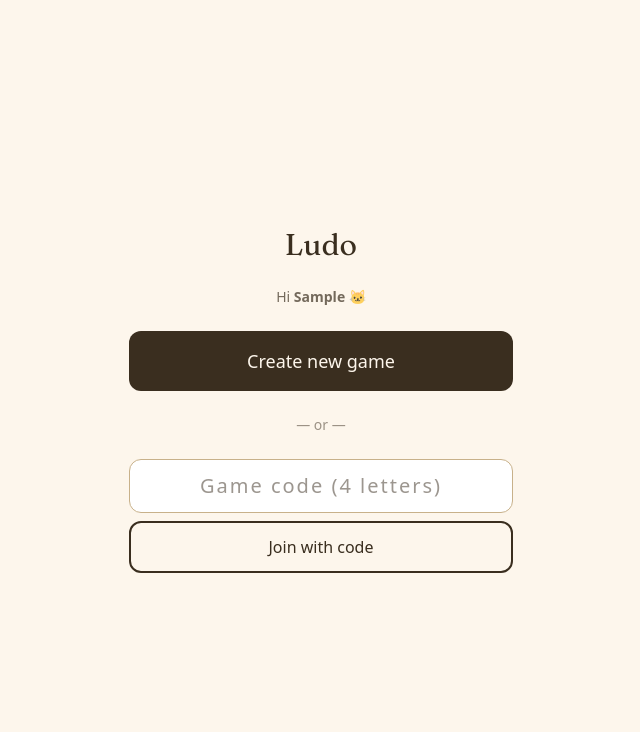
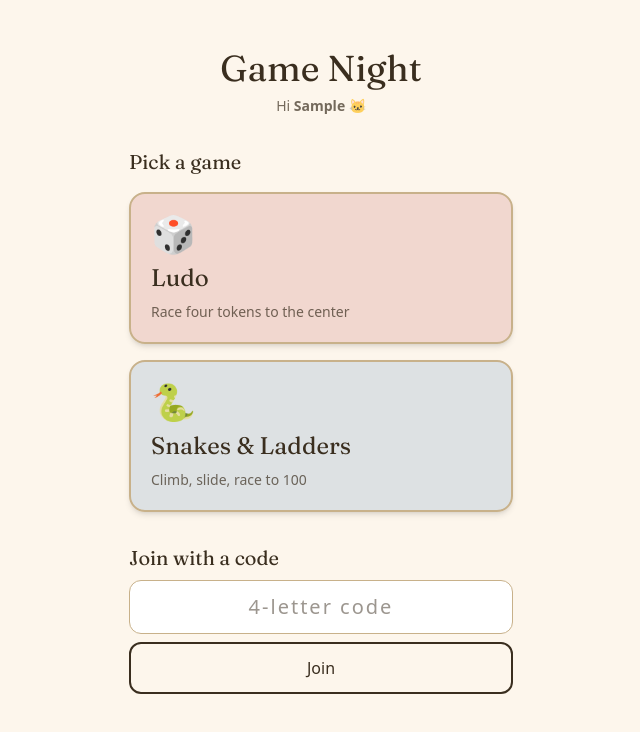
Before and after one commit to angelshamieh/Ludo, a Next.js app in the folder apps/web/: page / in a window 1280 px wide. Both pictures are taken after typing "Sample" into the empty fields and a click on the button "Continue". Shown: the top 732 px of the page, without its empty margins (319-959 px from the left). Built offline with nearby package versions, Linux system fonts and the light colour scheme.

Commit message:
feat(web): catalog landing with GameCard for Ludo + Snakes & Ladders

```diff
--- a/apps/web/src/app/page.tsx
+++ b/apps/web/src/app/page.tsx
@@ -3,6 +3,7 @@ import { useState } from 'react';
 import { useRouter } from 'next/navigation';
 import { useLocalProfile } from '@/lib/useLocalProfile';
 import { ProfileForm } from '@/components/ProfileForm';
+import { GameCard } from '@/components/GameCard';
 
 const HTTP_URL = process.env.NEXT_PUBLIC_LUDO_HTTP ?? 'http://localhost:8787';
 
@@ -10,12 +11,13 @@ export default function Home() {
   const router = useRouter();
   const { profile, save } = useLocalProfile();
   const [joinCode, setJoinCode] = useState('');
+  const [joinError, setJoinError] = useState<string | null>(null);
 
   if (!profile) {
     return (
       <main className="min-h-screen-d flex items-center justify-center p-4">
         <div className="flex flex-col items-center gap-4 w-full max-w-sm">
-          <h1 className="font-display text-3xl">Ludo</h1>
+          <h1 className="font-display text-3xl">Game Night</h1>
           <p className="opacity-70 text-sm text-center">Pick a name and avatar so your family knows it&apos;s you.</p>
           <ProfileForm onSave={save} />
         </div>
@@ -23,42 +25,62 @@ export default function Home() {
     );
   }
 
-  const create = async () => {
-    const r = await fetch(`${HTTP_URL}/rooms`, {
-      method: 'POST', headers: { 'content-type': 'application/json' },
-      body: JSON.stringify({ hostId: profile.playerId, name: profile.name, avatar: profile.avatar }),
-    });
-    const { code } = await r.json();
-    router.push(`/room/${code}`);
-  };
-
-  const join = (e: React.FormEvent) => {
+  const join = async (e: React.FormEvent) => {
     e.preventDefault();
-    if (joinCode.trim().length === 4) router.push(`/room/${joinCode.trim().toUpperCase()}`);
+    setJoinError(null);
+    const code = joinCode.trim().toUpperCase();
+    if (code.length !== 4) return;
+    try {
+      const r = await fetch(`${HTTP_URL}/rooms/${code}`);
+      if (!r.ok) {
+        setJoinError('No game found with that code.');
+        return;
+      }
+      const { gameType } = await r.json();
+      router.push(`/${gameType}/${code}`);
+    } catch {
+      setJoinError('Could not reach the server.');
+    }
   };
 
   return (
-    <main className="min-h-screen-d flex items-center justify-center p-4">
-      <div className="flex flex-col items-center gap-6 w-full max-w-sm">
-        <h1 className="font-display text-3xl">Ludo</h1>
+    <main className="min-h-screen-d flex flex-col items-center gap-8 p-4 pt-12">
+      <header className="flex flex-col items-center gap-2">
+        <h1 className="font-display text-4xl">Game Night</h1>
         <p className="text-sm opacity-70">Hi <strong>{profile.name}</strong> {profile.avatar}</p>
+      </header>
 
-        <button onClick={create} className="w-full bg-ink text-paper py-4 rounded-xl text-lg">
-          Create new game
-        </button>
+      <section className="w-full max-w-sm flex flex-col gap-4">
+        <h2 className="font-display text-xl">Pick a game</h2>
+        <GameCard
+          href="/ludo/new"
+          name="Ludo"
+          tagline="Race four tokens to the center"
+          accent="bg-rust/25"
+          icon="🎲"
+        />
+        <GameCard
+          href="/snakes/new"
+          name="Snakes & Ladders"
+          tagline="Climb, slide, race to 100"
+          accent="bg-sky/25"
+          icon="🐍"
+        />
+      </section>
 
-        <div className="w-full text-center opacity-50 text-sm">— or —</div>
-
-        <form onSubmit={join} className="w-full flex flex-col gap-2">
+      <section className="w-full max-w-sm flex flex-col gap-2">
+        <h2 className="font-display text-xl">Join with a code</h2>
+        <form onSubmit={join} className="flex flex-col gap-2">
           <input
-            inputMode="text" autoCapitalize="characters" maxLength={4} pattern="[A-Za-z]{4}" required
+            inputMode="text" autoCapitalize="characters" maxLength={4}
             value={joinCode} onChange={(e) => setJoinCode(e.target.value.toUpperCase())}
-            placeholder="Game code (4 letters)"
+            placeholder="4-letter code"
             className="px-3 py-3 rounded-xl border border-edge bg-white text-center tracking-widest text-xl"
           />
-          <button type="submit" className="bg-paper border-2 border-ink py-3 rounded-xl">Join with code</button>
+          <button type="submit" className="bg-paper border-2 border-ink py-3 rounded-xl">Join</button>
+          {joinError && <p className="text-sm text-rust">{joinError}</p>}
         </form>
-      </div>
+      </section>
     </main>
   );
 }
--- /dev/null
+++ b/apps/web/src/components/GameCard.tsx
@@ -0,0 +1,23 @@
+'use client';
+import Link from 'next/link';
+
+export function GameCard({
+  href, name, tagline, accent, icon,
+}: {
+  href: string;
+  name: string;
+  tagline: string;
+  accent: string;        // a Tailwind bg class, e.g. 'bg-rust/30'
+  icon: string;          // emoji
+}) {
+  return (
+    <Link href={href}
+      className={`flex flex-col items-start gap-2 p-5 rounded-2xl border-2 border-edge ${accent}
+        active:scale-95 transition-transform shadow-md`}
+    >
+      <div className="text-4xl">{icon}</div>
+      <h3 className="font-display text-2xl">{name}</h3>
+      <p className="text-sm opacity-70">{tagline}</p>
+    </Link>
+  );
+}
```
